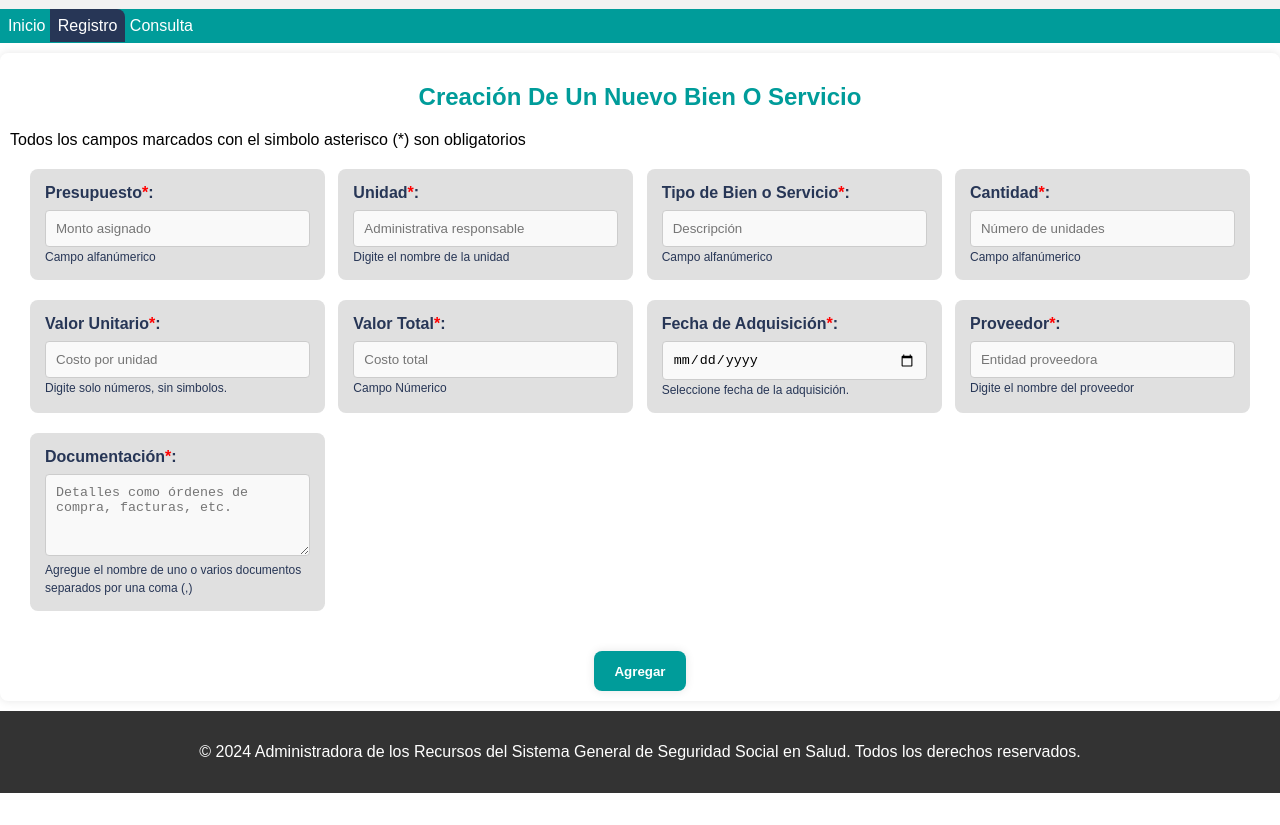
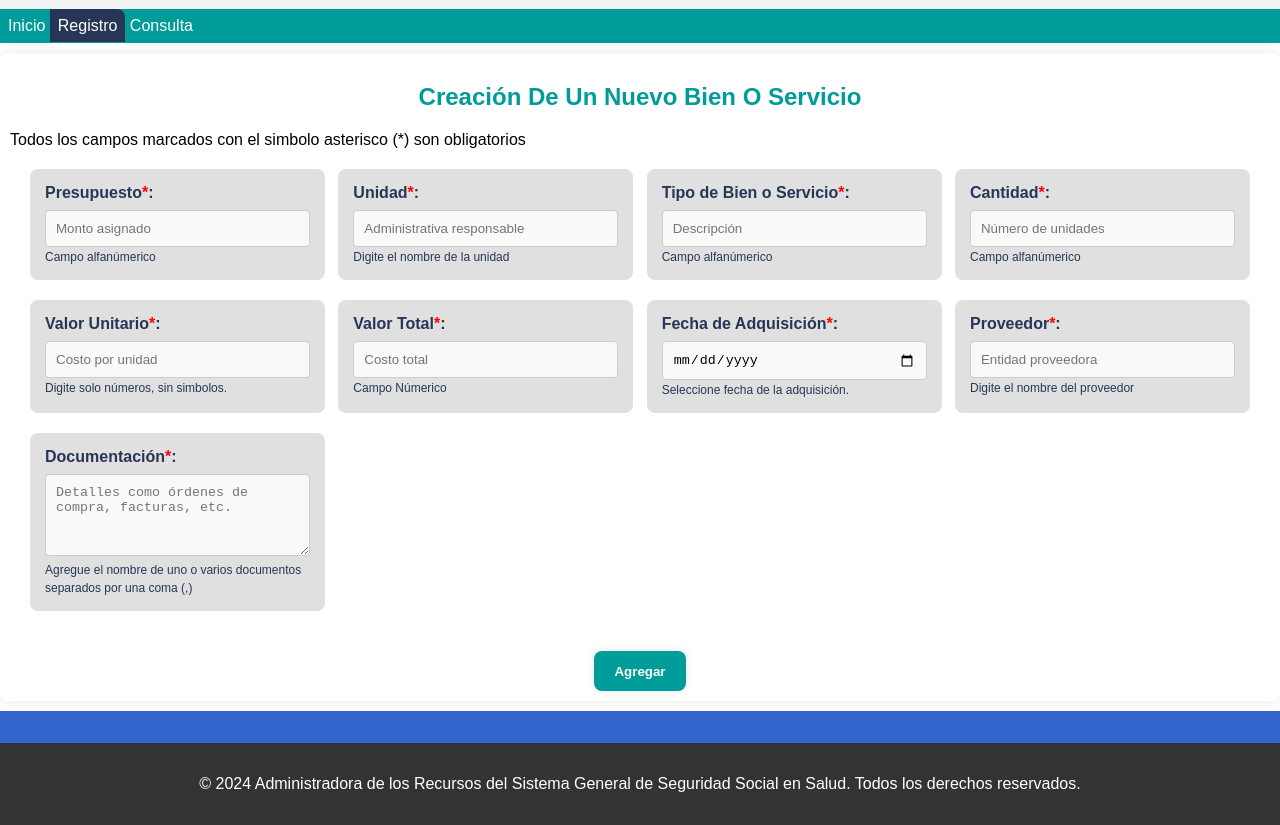
Before and after one commit to karengiseth23/ADDRES, a plain HTML site: page ADRESS/Registrar.html in a window 1280 px wide. Shown: the part 159-984 px from the top of the page. Before the commit the page ends 952 px from the top, so only its background shows below. Drawn offline with Linux system fonts and the light colour scheme; no server answers.

Commit message:
Update styles.css

```diff
--- a/ADRESS/Css/styles.css
+++ b/ADRESS/Css/styles.css
@@ -322,6 +322,15 @@ ul li h2::before {
 .p-20{
     padding: 0 20px;
 }
+
+#mensajeConfirmacion{
+    background-color: #3366CC;
+    color:#fff;
+    text-align: center;
+    padding: 1em;
+    font-weight: bold;
+}
+
 /* Media queries para hacer responsive */
 @media only screen and (max-width: 600px) {
     /* para pantallas pequeñas */
```
